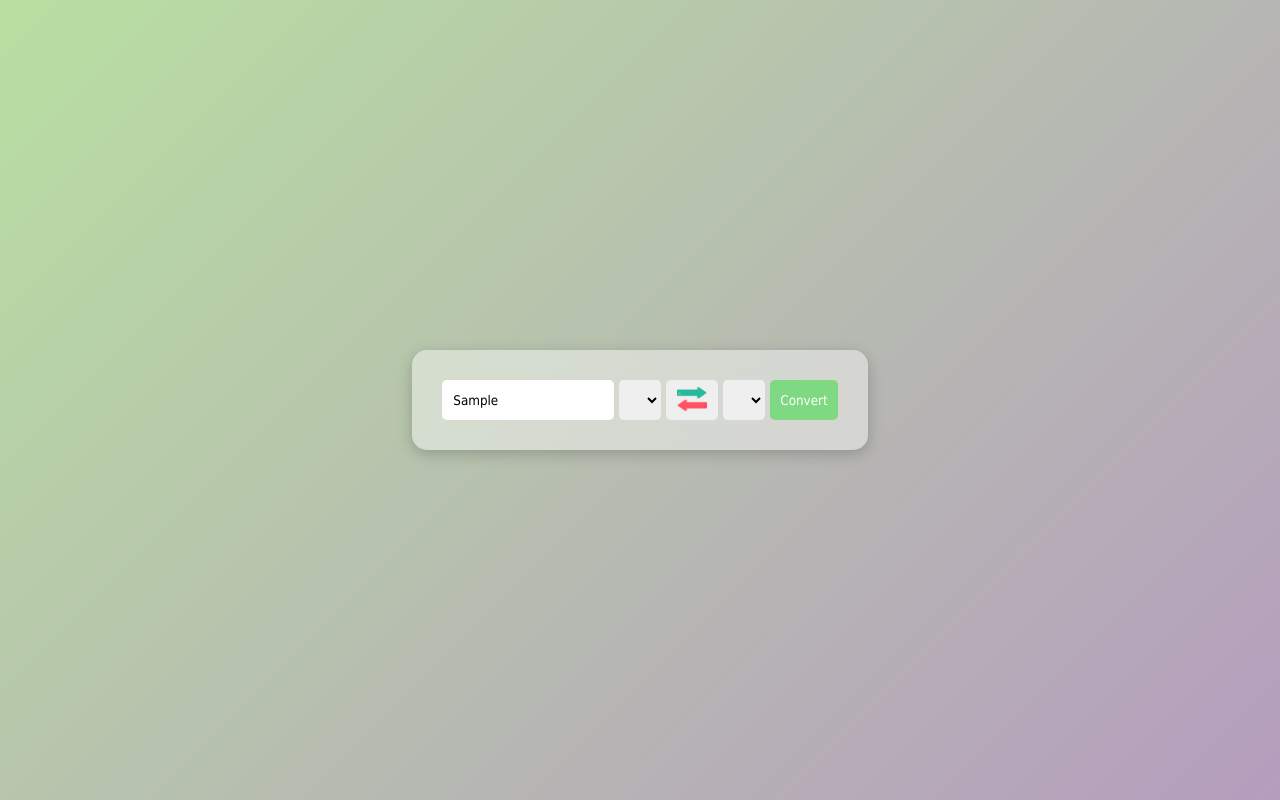
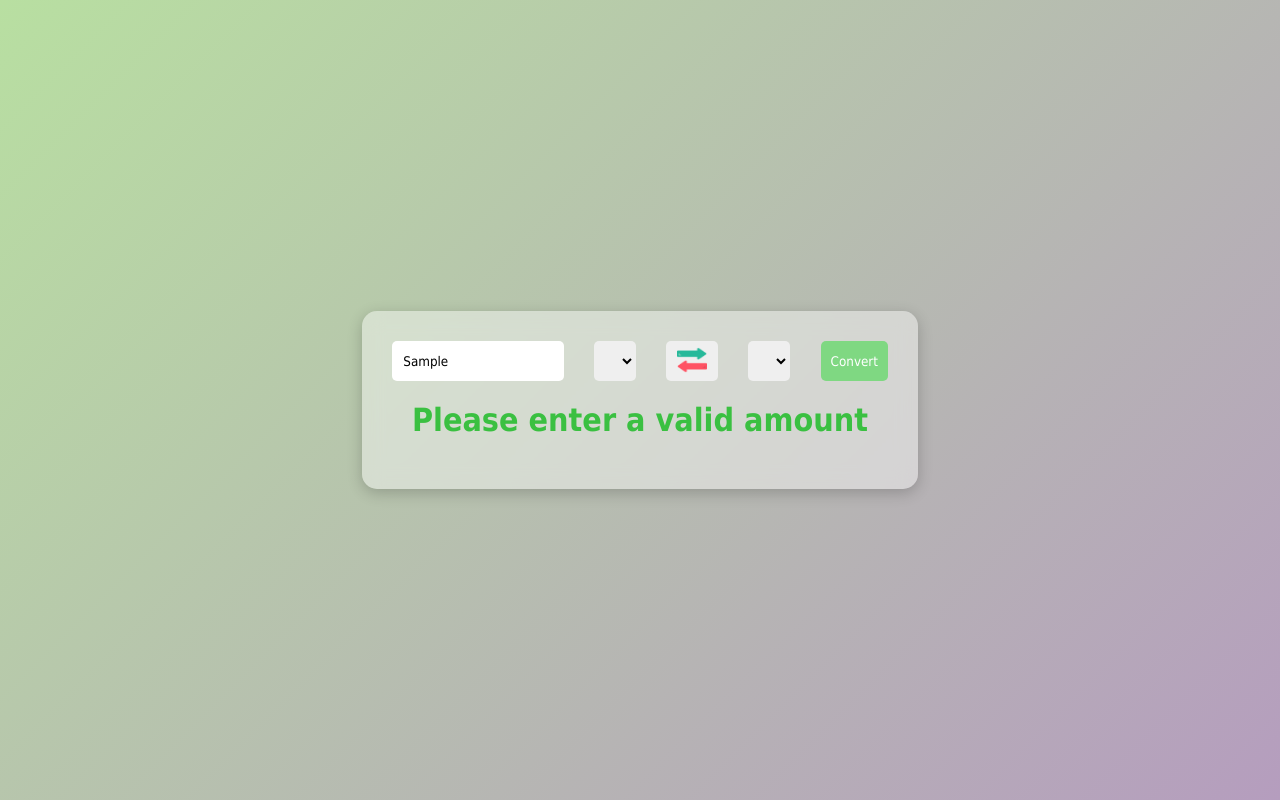
Before and after one commit to BravoKolos/CurrencyConverter, a plain HTML site: page index.html in a window 1280 px wide. Both pictures are taken after typing "Sample" into the empty fields and a click on the button "Convert". Drawn offline with Linux system fonts and the light colour scheme; no server answers.

Commit message:
Added JS + CSS to display alert as p text

```diff
--- a/script.js
+++ b/script.js
@@ -48,9 +48,26 @@ function exchangeCurrency() {
     const fromCurrency = fromCurrDropDown.value;
     const toCurrency = toCurrDropDown.value;
 
+    let existingAlert = document.querySelector('.alert');
+
     if (isNaN(amount)) {
-        alert("Please enter a valid amount.");
+        if (!existingAlert) {
+            const alert = document.createElement("p");
+            const alertText = document.createTextNode("Please enter a valid amount");
+            alert.appendChild(alertText);
+            alert.classList.add('alert');
+            cardElement.appendChild(alert);
+
+            setTimeout(() => {
+                alert.classList.add('show');
+            }, 10);
+
+
+        }
         return;
+    }
+    if (existingAlert) {
+        existingAlert.remove();
     }
 
     const fromRate = exchangeRates[fromCurrency];
--- a/style.css
+++ b/style.css
@@ -76,20 +76,18 @@ p {
     font-size: 2rem;
     width: 100%;
     white-space: nowrap;
-    opacity: 0;
     transform: translateY(20px);
     transition: opacity 0.5s ease-in, transform 0.5s ease-in;
     color: #3ac041;
 }
 
-.result {
-    opacity: 0;
+.result, .alert {
     transform: translateY(20px);
     transition: opacity 0.5s ease-in, transform 0.5s ease-in;
     font-weight: 800;
 }
 
-.result.show {
+.result.show, .alert.show {
     opacity: 1;
     transform: translateY(0);
 }
```
